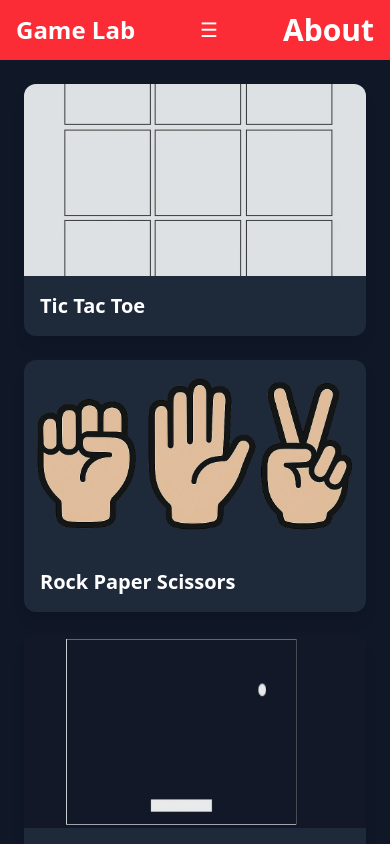
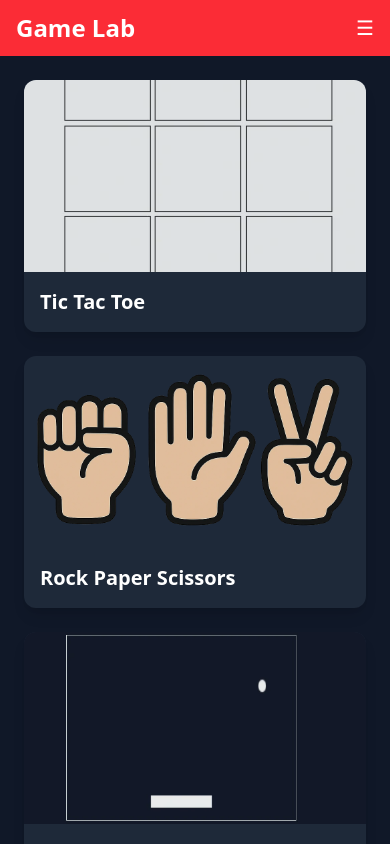
Before and after one commit to theCompanyDream/Gamelab, a Vue app: page / in a window 390 px wide. Shown: the top 844 px of the page. Built offline with nearby package versions, Linux system fonts and the light colour scheme.

Commit message:
style: fix about

```diff
--- a/src/App.vue
+++ b/src/App.vue
@@ -21,7 +21,7 @@
 
         <!-- Desktop Nav -->
         <nav
-          class="sm:hidden visible lg:flex gap-4"
+          class="hidden visible lg:flex gap-4"
         >
           <router-link
             to="/about"
```
